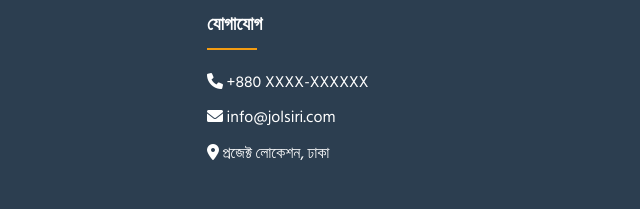
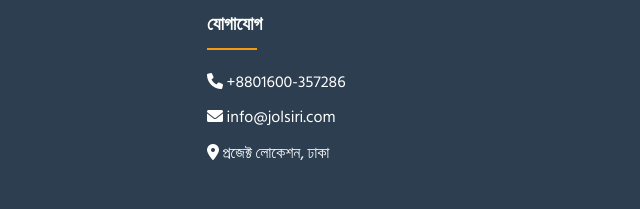
Before and after one commit to Roman01-info/JolShiri, a plain HTML site: page index.html in a window 1280 px wide. Shown: the part 2981-3190 px from the top of the page, 640-1280 px from the left. Drawn offline with Linux system fonts and the light colour scheme.

Commit message:
phn update

```diff
--- a/index.html
+++ b/index.html
@@ -222,7 +222,7 @@
         <div class="footer-section">
           <h3>যোগাযোগ</h3>
           <ul class="footer-links">
-            <li><i class="fas fa-phone"></i> +880 XXXX-XXXXXX</li>
+            <li><i class="fas fa-phone"></i> +8801600-357286</li>
             <li><i class="fas fa-envelope"></i> info@jolsiri.com</li>
             <li><i class="fas fa-map-marker-alt"></i> প্রজেক্ট লোকেশন, ঢাকা</li>
           </ul>
```
